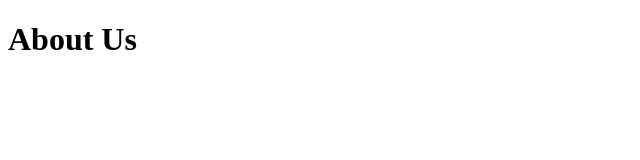
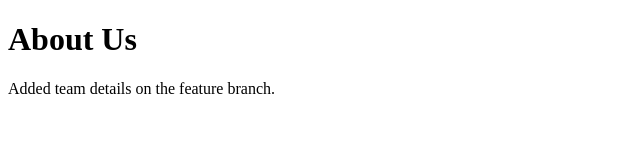
Before and after one commit to Himanshu10071/git-workflow-sga, a plain HTML site: page about.html in a window 1280 px wide. Shown: the whole page, without its empty margins (0-640 px from the left). Drawn offline with Linux system fonts and the light colour scheme.

Commit message:
Add team details to about.html on feature branch

```diff
--- a/about.html
+++ b/about.html
@@ -7,3 +7,4 @@
     <h1>About Us</h1>
   </body>
 </html>
+<p>Added team details on the feature branch.</p>
```
